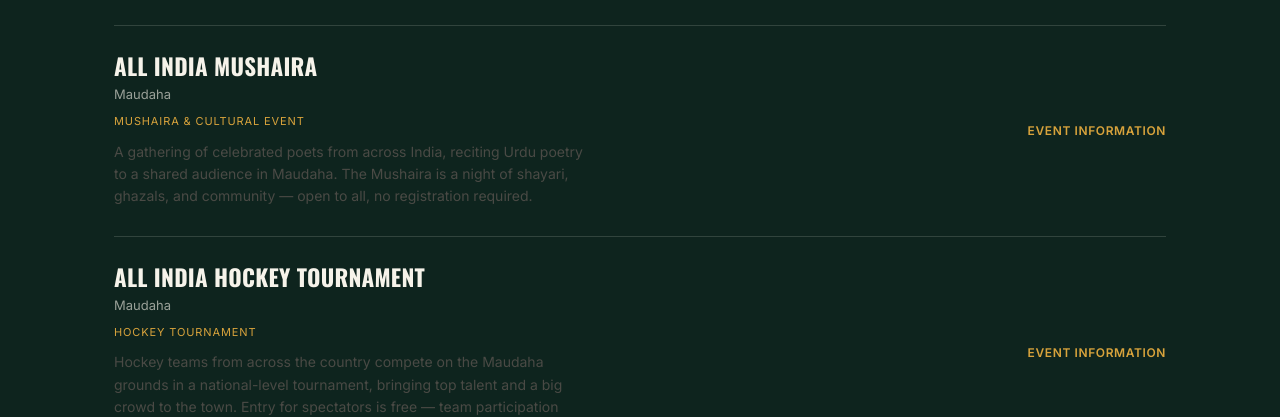
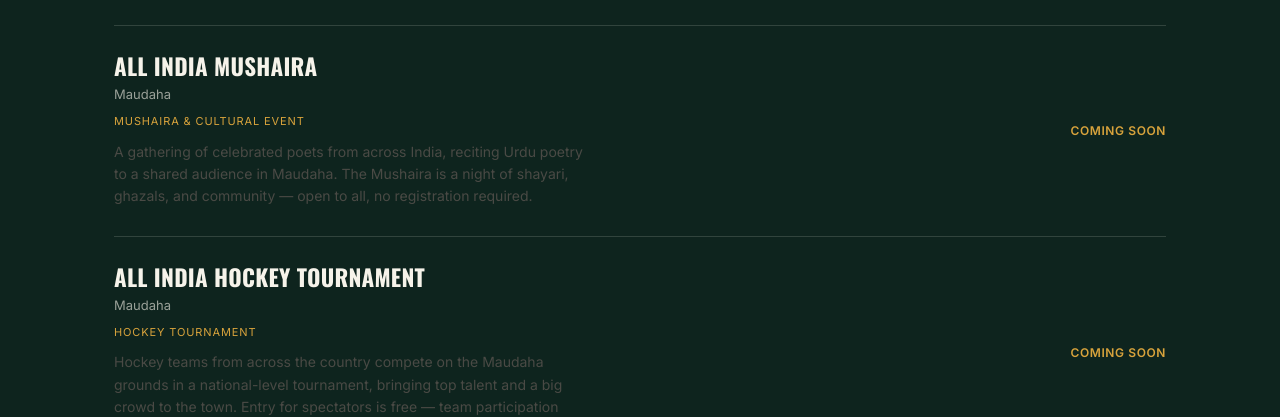
Before and after one commit to ishan090hdbsfjdsdsfwf/maulana-salim-jafri-committee, a website: page public/index.html in a window 1280 px wide. Shown: the part 1493-1910 px from the top of the page. Drawn offline with nearby package versions, Linux system fonts and the light colour scheme; no server answers.

Commit message:
Update site

```diff
--- a/public/index.html
+++ b/public/index.html
@@ -809,7 +809,7 @@
                     </div>
 
                     <span class="info-only">
-                        Event Information
+                        Coming Soon
                     </span>
 
                 </div>
@@ -837,7 +837,7 @@
                     </div>
 
                     <span class="info-only">
-                        Event Information
+                        Coming Soon
                     </span>
 
                 </div>
```
